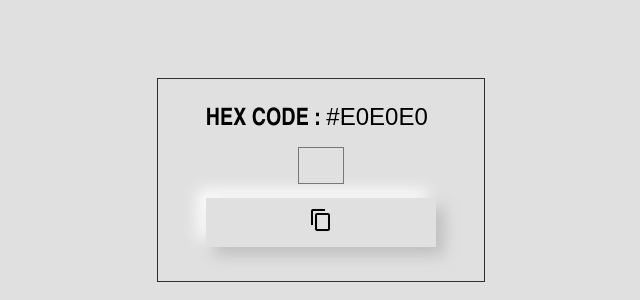
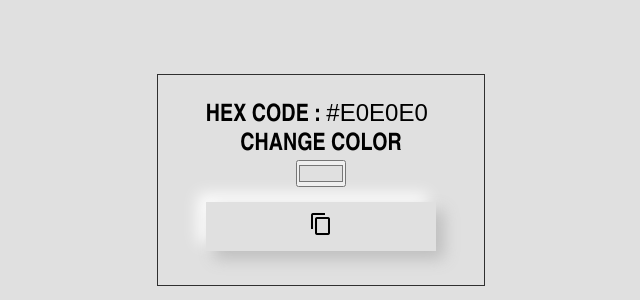
Before and after one commit to suriya-t/random-color-generator, a plain HTML site: page index.html in a window 1280 px wide. Shown: the part 220-520 px from the top of the page, without its empty margins (319-959 px from the left). Drawn offline with Linux system fonts and the light colour scheme; a web font is replaced by a local one.

Commit message:
Update index.html
Added "Change Color" text to the UI.
Added some comment tags.
Corrected the canonicalization of the page.

```diff
--- a/index.html
+++ b/index.html
@@ -4,10 +4,13 @@
     <title>Color Picker</title>
     <meta name="viewport" content="width=device-width, initial-scale=1.0">
     <meta http-equiv="content-type" content="text/html; charset=UTF-8">
+
+    <!--SEO-->
     <meta name="author" content="Suriya">
     <meta name="description" content="This program is created to copy the color code for any user desired color.">
-    <meta name="canonical" content="">
+    <link href="https://suriya-t.github.io" rel="canonical">
 
+    <!--Stylesheets-->
     <link type="text/css" href="css/css.css" rel="stylesheet">
     <link href="https://fonts.googleapis.com/icon?family=Material+Icons" rel="stylesheet">
     <link href="https://fonts.googleapis.com/css2?family=Signika+Negative:wght@300&display=swap" rel="stylesheet">
@@ -18,14 +21,19 @@
     <section id="main-section">
 
       <div class="wrapper">
-        <p class="color-text">Hex Code : <input id="color_text" value="#e0e0e0" readonly</p>
-        <input id="color" type="color" value="#e0e0e0" onchange="colorChange()">
-        <div class="copy-div" onclick="copy()"><span class="material-icons">content_copy</span></div>
+        <p class="color-text">HEX CODE :
+          <input id="color_text" value="#e0e0e0" readonly>
+          <br>
+          Change Color
+        </p>
+        <input id="color_input" type="color" value="#e0e0e0" onchange="colorChange()">
+        <div class="copy-div" onclick="copyText()"><span class="material-icons">content_copy</span></div>
       </div>
 
     </section>
 
 
+    <!--Scripts-->
     <script type="text/javascript" src="js/js.js"></script>
   </body>
 </html>
```
